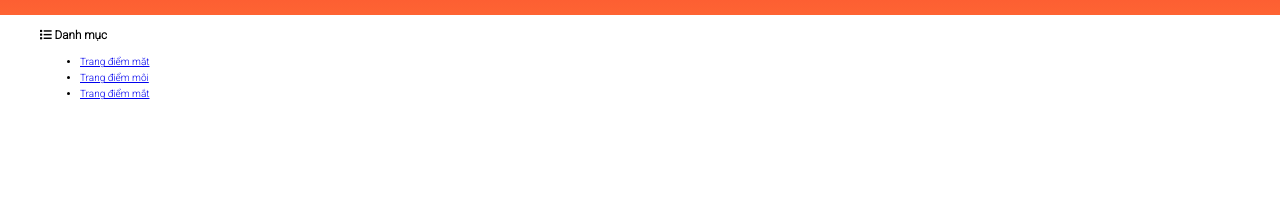
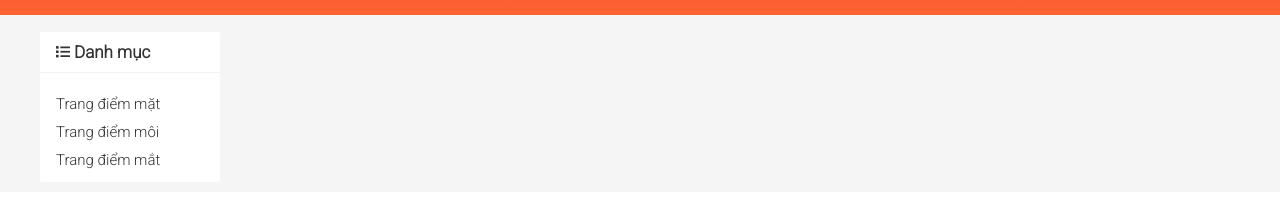
Before and after one commit to philapulga10/shoppe-ui, a plain HTML site: page index.html in a window 1280 px wide. Shown: the part 105-312 px from the top of the page. Drawn offline with nearby package versions, Linux system fonts and the light colour scheme.

Commit message:
danh muc css - part one

```diff
--- a/assets/css/main.css
+++ b/assets/css/main.css
@@ -853,3 +853,54 @@
 .header__search-option-item--active i {
   display: inline-block;
 }
+
+
+.app__container {
+  background-color: #F5F5F5;
+}
+
+.category {
+  background-color: var(--white-color);
+  border-radius: 2px;
+}
+
+.category__heading {
+  font-size: 1.7rem;
+  color: var(--text-color);
+  padding: 12px 16px;
+  /* có thể chỉnh icon và text bằng cách dùng position: relative */
+  display: flex;
+  align-items: center;
+  border-bottom: 1px solid rgba(0, 0, 0, 0.05);
+}
+
+.category__heading-icon {
+  font-size: 1.4rem;
+  margin-right: 4px;
+}
+
+.category-list {
+  padding-left: 0;
+  list-style-type: none;
+  padding: 0 0 8px 0;
+}
+
+.category-item__link {
+  text-decoration: none;
+  color: var(--text-color);
+  font-size: 1.5rem;
+  padding: 6px 16px;
+  display: block;
+  position: relative;
+  right: 0;
+  transition: right linear 0.1s;
+}
+
+.category-item__link:hover {
+  color: var(--primary-color);
+  right: -4px;
+}
+
+.category-item--active {
+
+}
--- a/index.html
+++ b/index.html
@@ -251,13 +251,13 @@
         </div>
       </div>
     </header>
-    <div class="container">
+    <div class="app__container">
       <div class="grid">
         <div class="grid__row">
           <div class="grid__column-2">
             <nav class="category">
               <h3 class="category__heading">
-                <i class="fas fa-list"></i>
+                <i class="category__heading-icon fas fa-list"></i>
                 Danh mục
               </h3>
               <ul class="category-list">
```
